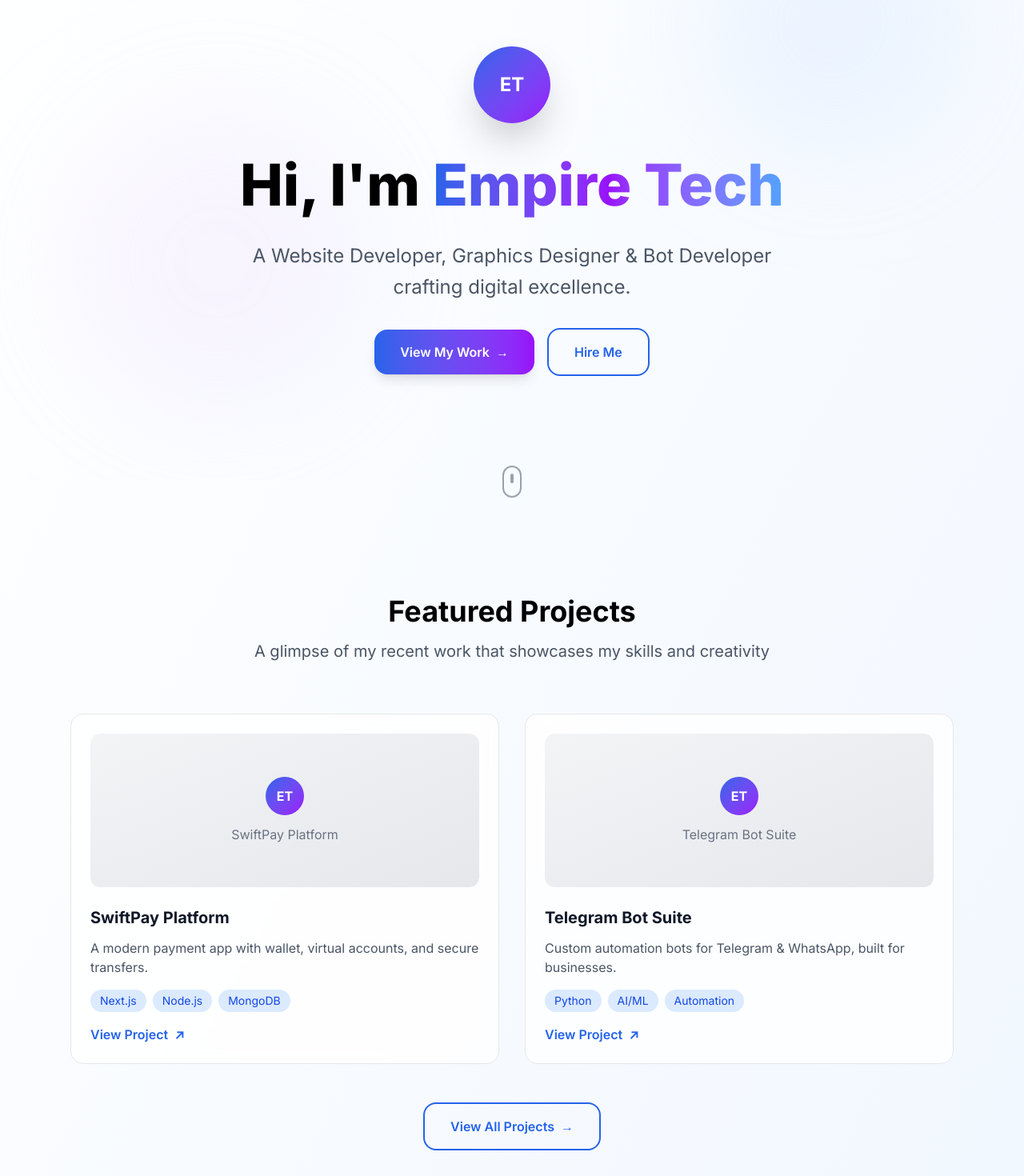
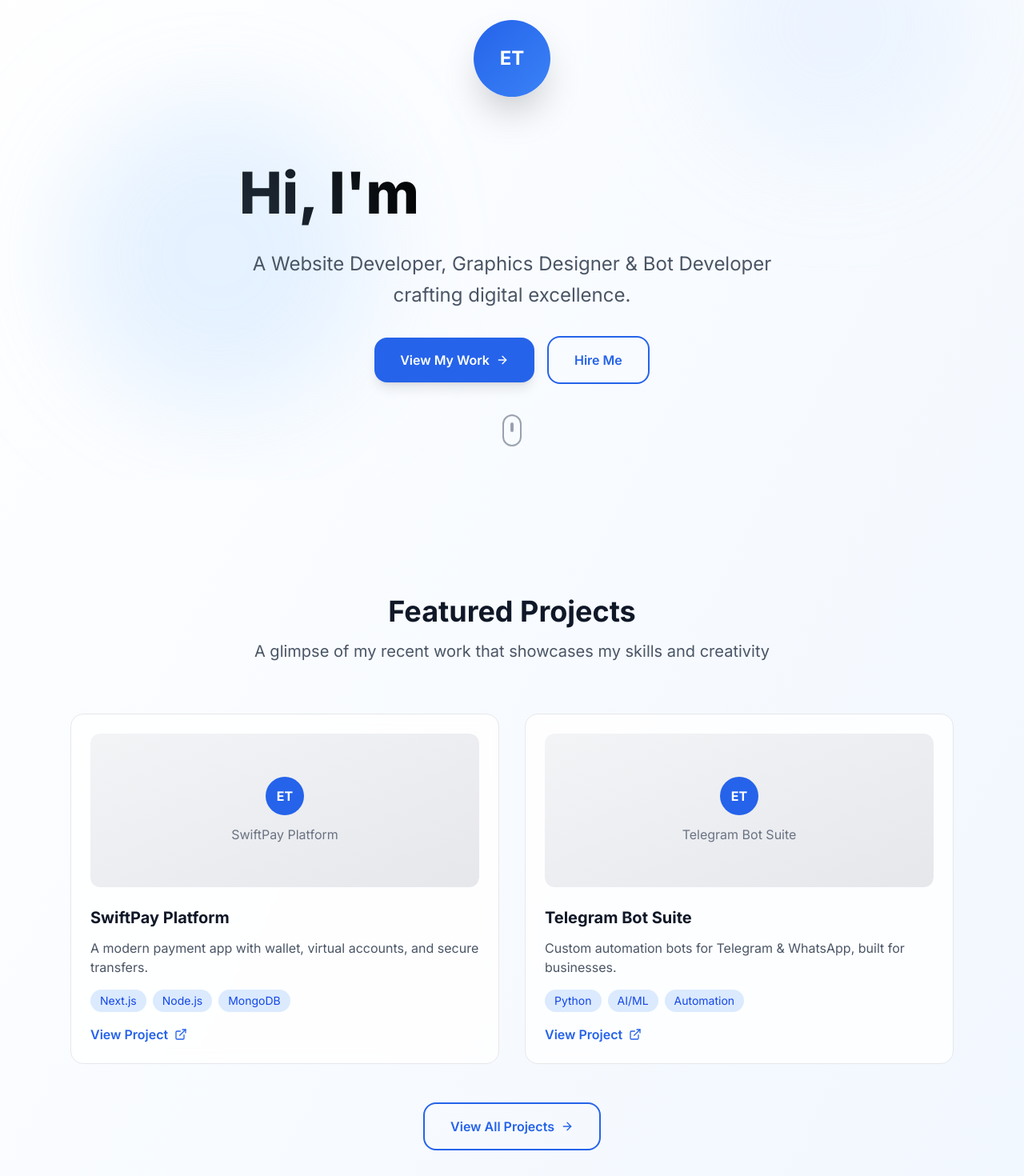
Before and after one commit to efeurhobobullish/empiretech, a Next.js app: page / in a window 1280 px wide. Shown: the part 200-1670 px from the top of the page at 80% size. Built offline with nearby package versions, Linux system fonts and the light colour scheme.

Commit message:
Update page.tsx

```diff
--- a/app/page.tsx
+++ b/app/page.tsx
@@ -1,46 +1,62 @@
+'use client';
+
+import { useState, useEffect } from 'react';
 import Link from 'next/link';
+import { FiGithub, FiLinkedin, FiTwitter, FiMail, FiArrowRight, FiExternalLink } from 'react-icons/fi';
 
 export default function Home() {
+  const [displayText, setDisplayText] = useState('');
+  const [currentIndex, setCurrentIndex] = useState(0);
+  const fullText = "Empire Tech";
+
+  useEffect(() => {
+    if (currentIndex < fullText.length) {
+      const timer = setTimeout(() => {
+        setDisplayText(fullText.slice(0, currentIndex + 1));
+        setCurrentIndex(currentIndex + 1);
+      }, 150);
+      return () => clearTimeout(timer);
+    }
+  }, [currentIndex, fullText]);
+
   const projects = [
     {
       title: "SwiftPay Platform",
       description: "A modern payment app with wallet, virtual accounts, and secure transfers.",
-      image: "/swiftpay.png",
       link: "https://swiftpay.net.ng",
       tags: ["Next.js", "Node.js", "MongoDB"]
     },
     {
       title: "Telegram Bot Suite",
       description: "Custom automation bots for Telegram & WhatsApp, built for businesses.",
-      image: "/telegram-bot.png",
       link: "https://github.com/empiretech/telegram-bot",
       tags: ["Python", "AI/ML", "Automation"]
     }
   ];
 
   return (
-    <div className="pt-16">
+    <div className="min-h-screen pt-16">
       {/* Animated Background */}
       <div className="fixed inset-0 overflow-hidden pointer-events-none">
         <div className="absolute top-20 right-20 w-80 h-80 bg-blue-200 dark:bg-blue-900 rounded-full mix-blend-multiply dark:mix-blend-screen opacity-20 blur-3xl animate-float-slow" />
-        <div className="absolute bottom-20 left-20 w-96 h-96 bg-purple-200 dark:bg-purple-900 rounded-full mix-blend-multiply dark:mix-blend-screen opacity-20 blur-3xl animate-float-slower" />
+        <div className="absolute bottom-20 left-20 w-96 h-96 bg-blue-300 dark:bg-blue-800 rounded-full mix-blend-multiply dark:mix-blend-screen opacity-20 blur-3xl animate-float-slow delay-1000" />
       </div>
 
       {/* Hero Section */}
-      <section className="min-h-screen flex items-center justify-center px-6 relative">
-        <div className="max-w-4xl mx-auto text-center">
+      <section className="min-h-screen flex items-center justify-center px-6 py-20">
+        <div className="max-w-4xl mx-auto text-center w-full">
           {/* Animated Avatar */}
-          <div className="mb-8 animate-bounce-slow">
-            <div className="w-24 h-24 mx-auto mb-6 bg-gradient-to-br from-[#2563EA] to-purple-600 rounded-full flex items-center justify-center text-white font-bold text-2xl shadow-2xl transition-transform duration-500 hover:scale-110">
+          <div className="mb-8 animate-bounce transition-transform duration-1000">
+            <div className="w-24 h-24 mx-auto mb-6 bg-gradient-to-br from-[#2563EA] to-[#3B82F6] rounded-full flex items-center justify-center text-white font-bold text-2xl shadow-2xl transition-transform duration-500 hover:scale-110">
               ET
             </div>
           </div>
 
-          {/* Main Heading */}
-          <h1 className="text-5xl sm:text-7xl font-extrabold mb-6 leading-tight animate-slide-up">
+          {/* Main Heading with Typing Animation */}
+          <h1 className="text-4xl sm:text-6xl lg:text-7xl font-extrabold mb-6 leading-tight">
             Hi, I'm{' '}
-            <span className="bg-gradient-to-r from-[#2563EA] via-purple-600 to-blue-400 bg-clip-text text-transparent bg-size-200 animate-gradient">
-              Empire Tech
+            <span className="text-[#2563EA] animate-typing border-r-2 border-[#2563EA] inline-block">
+              {displayText}
             </span>
           </h1>
 
@@ -52,10 +68,10 @@ export default function Home() {
           <div className="flex flex-col sm:flex-row gap-4 justify-center items-center animate-slide-up delay-200">
             <Link
               href="/projects"
-              className="group px-8 py-4 rounded-2xl bg-gradient-to-r from-[#2563EA] to-purple-600 text-white font-semibold shadow-lg hover:shadow-xl transition-all duration-500 hover:scale-105 flex items-center space-x-2"
+              className="group px-8 py-4 rounded-2xl bg-[#2563EA] text-white font-semibold shadow-lg hover:shadow-xl transition-all duration-500 hover:scale-105 flex items-center space-x-2"
             >
               <span>View My Work</span>
-              <span className="group-hover:translate-x-1 transition-transform duration-300">→</span>
+              <FiArrowRight className="group-hover:translate-x-1 transition-transform duration-300" />
             </Link>
 
             <Link
@@ -69,7 +85,7 @@ export default function Home() {
           {/* Scroll Indicator */}
           <div className="absolute bottom-8 left-1/2 transform -translate-x-1/2 animate-bounce">
             <div className="w-6 h-10 border-2 border-gray-400 rounded-full flex justify-center">
-              <div className="w-1 h-3 bg-gray-400 rounded-full mt-2 animate-pulse" />
+              <div className="w-1 h-3 bg-gray-400 rounded-full mt-2" />
             </div>
           </div>
         </div>
@@ -78,7 +94,7 @@ export default function Home() {
       {/* Projects Preview Section */}
       <section className="max-w-6xl mx-auto py-20 px-6">
         <div className="text-center mb-16 animate-slide-up">
-          <h2 className="text-4xl font-bold mb-4">Featured Projects</h2>
+          <h2 className="text-4xl font-bold mb-4 text-gray-900 dark:text-white">Featured Projects</h2>
           <p className="text-xl text-gray-600 dark:text-gray-300 max-w-2xl mx-auto">
             A glimpse of my recent work that showcases my skills and creativity
           </p>
@@ -94,7 +110,7 @@ export default function Home() {
               <div className="relative overflow-hidden rounded-xl mb-6">
                 <div className="w-full h-48 bg-gradient-to-br from-gray-100 to-gray-200 dark:from-gray-700 dark:to-gray-600 rounded-xl flex items-center justify-center group-hover:scale-105 transition-transform duration-500">
                   <div className="text-center">
-                    <div className="w-12 h-12 mx-auto mb-3 bg-gradient-to-br from-[#2563EA] to-purple-600 rounded-full flex items-center justify-center text-white font-bold transition-transform duration-300 group-hover:scale-110">
+                    <div className="w-12 h-12 mx-auto mb-3 bg-[#2563EA] rounded-full flex items-center justify-center text-white font-bold transition-transform duration-300 group-hover:scale-110">
                       ET
                     </div>
                     <p className="text-gray-500 dark:text-gray-400">{project.title}</p>
@@ -119,10 +135,10 @@ export default function Home() {
                 href={project.link}
                 target="_blank"
                 rel="noopener noreferrer"
-                className="inline-flex items-center space-x-2 text-[#2563EA] font-semibold hover:text-purple-600 transition-all duration-300 group/link"
+                className="inline-flex items-center space-x-2 text-[#2563EA] font-semibold hover:text-blue-600 transition-all duration-300 group/link"
               >
                 <span>View Project</span>
-                <span className="group-hover/link:translate-x-1 transition-transform duration-300">↗</span>
+                <FiExternalLink className="group-hover/link:translate-x-1 transition-transform duration-300" />
               </a>
             </div>
           ))}
@@ -134,14 +150,14 @@ export default function Home() {
             className="inline-flex items-center px-8 py-4 rounded-2xl border-2 border-[#2563EA] text-[#2563EA] dark:text-white font-semibold hover:bg-[#2563EA] hover:text-white transition-all duration-500 hover:scale-105 group"
           >
             <span>View All Projects</span>
-            <span className="ml-2 group-hover:translate-x-1 transition-transform duration-300">→</span>
+            <FiArrowRight className="ml-2 group-hover:translate-x-1 transition-transform duration-300" />
           </Link>
         </div>
       </section>
 
       {/* CTA Section */}
       <section className="max-w-4xl mx-auto py-20 px-6 text-center">
-        <div className="bg-gradient-to-r from-[#2563EA] to-purple-600 rounded-3xl p-12 text-white animate-scale-in">
+        <div className="bg-[#2563EA] rounded-3xl p-12 text-white animate-scale-in">
           <h2 className="text-3xl font-bold mb-4">Ready to Start Your Project?</h2>
           <p className="text-xl mb-8 opacity-90">
             Let's collaborate to create something extraordinary together.
@@ -151,7 +167,7 @@ export default function Home() {
             className="inline-flex items-center px-8 py-4 bg-white text-[#2563EA] font-semibold rounded-2xl hover:bg-gray-100 transition-all duration-500 hover:scale-105 group"
           >
             <span>Get In Touch</span>
-            <span className="ml-2 group-hover:translate-x-1 transition-transform duration-300">👋</span>
+            <FiArrowRight className="ml-2 group-hover:translate-x-1 transition-transform duration-300" />
           </Link>
         </div>
       </section>
```
